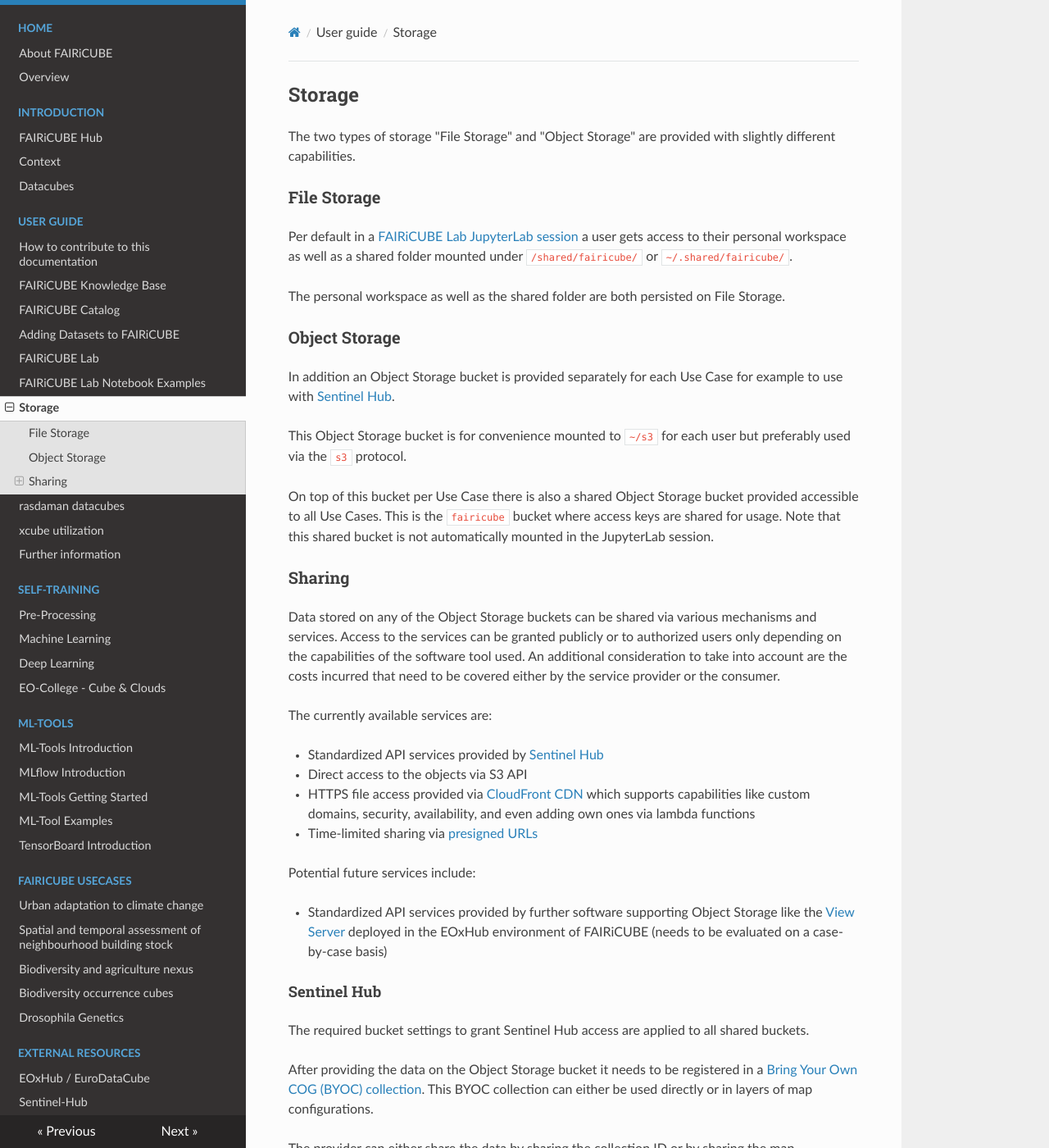
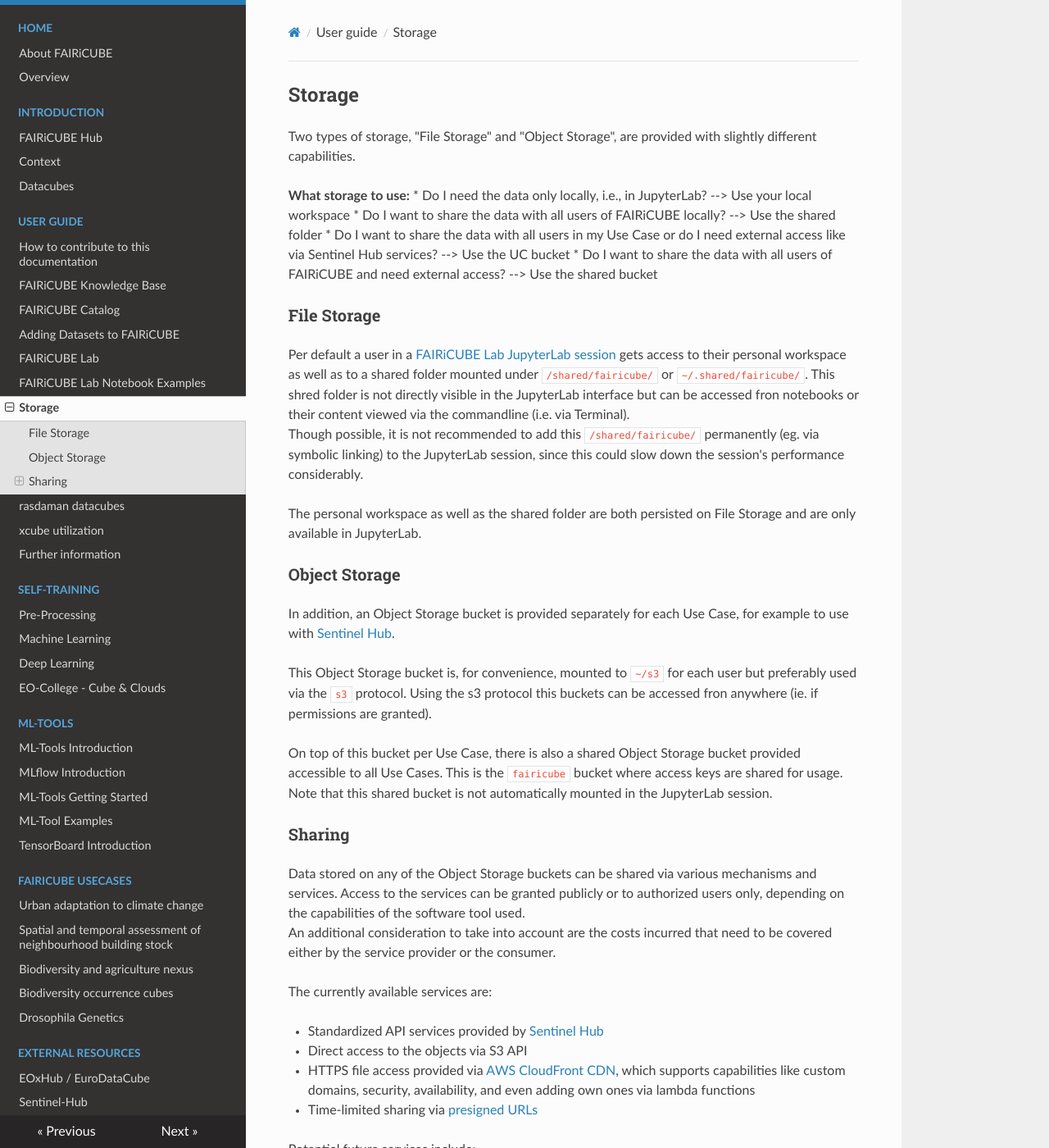
Before and after one commit to FAIRiCUBE/collaboration-platform, an MkDocs documentation site: the page built from docs/guide/storage.md, in a window 1280 px wide and 1400 px high. Shown: the whole window at 82% size. Built offline with MkDocs 1.6.1, drawn with Linux system fonts in a browser that asks for light colours; nearby versions of some CDN libraries; some of the changed text lies outside the part shown.

Commit message:
Update storage.md
adding additional explanations about storage usage and access

```diff
--- a/docs/guide/storage.md
+++ b/docs/guide/storage.md
@@ -1,56 +1,67 @@
 # Storage
 
-The two types of storage "File Storage" and "Object Storage" are provided with slightly different capabilities.
+Two types of storage, "File Storage" and "Object Storage", are provided with slightly different capabilities.
+
+**What storage to use:**
+* Do I need the data only locally, i.e., in JupyterLab? --> Use your local workspace
+* Do I want to share the data with all users of FAIRiCUBE locally? --> Use the shared folder
+* Do I want to share the data with all users in my Use Case or do I need external access like via Sentinel Hub services? --> Use the UC bucket
+* Do I want to share the data with all users of FAIRiCUBE and need external access? --> Use the shared bucket
 
 ## File Storage
 
-Per default in a [FAIRiCUBE Lab JupyterLab session](jupyterlab.md) a user gets access to their personal workspace as well as a shared folder mounted under `/shared/fairicube/` or `~/.shared/fairicube/`.
+Per default a user in a [FAIRiCUBE Lab JupyterLab session](jupyterlab.md) gets access to their personal workspace as well as to a shared folder mounted under `/shared/fairicube/` or `~/.shared/fairicube/`. This shred folder is not directly visible in the JupyterLab interface but can be accessed fron notebooks or their content viewed via the commandline (i.e. via Terminal). <br>
+Though possible, it is not recommended to add this `/shared/fairicube/` permanently (eg. via symbolic linking) to the JupyterLab session, since this could slow down the session's performance considerably.
 
-The personal workspace as well as the shared folder are both persisted on File Storage.
+The personal workspace as well as the shared folder are both persisted on File Storage and are only available in JupyterLab.
 
 ## Object Storage
 
-In addition an Object Storage bucket is provided separately for each Use Case for example to use with [Sentinel Hub](../external_resource/sentinelhub_access.md).
+In addition, an Object Storage bucket is provided separately for each Use Case, for example to use with [Sentinel Hub](../external_resource/sentinelhub_access.md).
 
-This Object Storage bucket is for convenience mounted to `~/s3` for each user but preferably used via the `s3` protocol.
+This Object Storage bucket is, for convenience, mounted to `~/s3` for each user but preferably used via the `s3` protocol. Using the s3 protocol this buckets can be accessed fron anywhere (ie. if permissions are granted).
 
-On top of this bucket per Use Case there is also a shared Object Storage bucket provided accessible to all Use Cases. This is the `fairicube` bucket where access keys are shared for usage. Note that this shared bucket is not automatically mounted in the JupyterLab session.
+On top of this bucket per Use Case, there is also a shared Object Storage bucket provided accessible to all Use Cases. This is the `fairicube` bucket where access keys are shared for usage.<br>
+Note that this shared bucket is not automatically mounted in the JupyterLab session.
 
 ## Sharing
 
-Data stored on any of the Object Storage buckets can be shared via various mechanisms and services. Access to the services can be granted publicly or to authorized users only depending on the capabilities of the software tool used. An additional consideration to take into account are the costs incurred that need to be covered either by the service provider or the consumer.
+Data stored on any of the Object Storage buckets can be shared via various mechanisms and services. Access to the services can be granted publicly or to authorized users only, depending on the capabilities of the software tool used.<br>
+An additional consideration to take into account are the costs incurred that need to be covered either by the service provider or the consumer.
 
 The currently available services are:
 
 * Standardized API services provided by [Sentinel Hub](../external_resource/sentinelhub_access.md)
 * Direct access to the objects via S3 API
-* HTTPS file access provided via [CloudFront CDN](https://aws.amazon.com/cloudfront/) which supports capabilities like custom domains, security, availability, and even adding own ones via lambda functions
+* HTTPS file access provided via [AWS CloudFront CDN](https://aws.amazon.com/cloudfront/), which supports capabilities like custom domains, security, availability, and even adding own ones via lambda functions
 * Time-limited sharing via [presigned URLs](https://docs.aws.amazon.com/AmazonS3/latest/userguide/using-presigned-url.html)
 
 Potential future services include:
 
-* Standardized API services provided by further software supporting Object Storage like the [View Server](https://gitlab.eox.at/vs/vs) deployed in the EOxHub environment of FAIRiCUBE (needs to be evaluated on a case-by-case basis)
+* Standardized API services provided by further software supporting Object Storage, like the [View Server](https://gitlab.eox.at/vs/vs) deployed in the EOxHub environment of FAIRiCUBE (needs to be evaluated on a case-by-case basis).
 
 ### Sentinel Hub
 
-The required bucket settings to grant Sentinel Hub access are applied to all shared buckets.
+The required bucket settings, to grant Sentinel Hub access, are applied to all shared buckets.
 
-After providing the data on the Object Storage bucket it needs to be registered in a [Bring Your Own COG (BYOC) collection](https://docs.sentinel-hub.com/api/latest/api/byoc/). This BYOC collection can either be used directly or in layers of map configurations.
-
+After providing data to an Object Storage bucket it needs to be registered in a [Bring Your Own COG (BYOC) collection](https://docs.sentinel-hub.com/api/latest/api/byoc/). This BYOC collection can either be used directly or in layers of map configurations.<br>
 The provider can either share the data by sharing the collection ID or by sharing the map configuration ID. The map configuration ID is typically shared as OGC service capabilities like a WMS layer.
 
-Important to consider is who is paying for the services. The data provider always needs an SH subscription and in case of sharing the map configuration request count towards the data provider's processing units. The BYOC collection ID can only be used via an SH subscription and thus usage counts towards the processing units of the data consumer.
+It is important to consider who is paying for the services. <br>
+The data provider always needs an Sentinel Hub (SH) subscription and in case of sharing the map configuration, requests count towards the data provider's processing units.<br>
+The BYOC collection ID can only be used via an SH subscription and thus the usage counts towards the processing units of the data consumer.
 
 ### S3 API
 
-Direct access to a bucket or objects can be granted either to [individual users or publicly](https://docs.aws.amazon.com/AmazonS3/latest/userguide/access-policy-language-overview.html. An interesting configuration option in this case is the so-called [*Requester Pays* option](https://docs.aws.amazon.com/AmazonS3/latest/userguide/RequesterPaysBuckets.html). If this option is enabled the data consumer needs to use an AWS account which has to cover the incurred costs.
+Direct access to a bucket or objects can be granted either to [individual users or publicly](https://docs.aws.amazon.com/AmazonS3/latest/userguide/access-policy-language-overview.html). An interesting configuration option in this case is the so-called [*Requester Pays* option](https://docs.aws.amazon.com/AmazonS3/latest/userguide/RequesterPaysBuckets.html). If this option is enabled the data consumer needs to use an AWS account which has to cover the incurred costs.
 
-Public buckets should be used with caution as they easily incur considerable [costs](https://aws.amazon.com/s3/pricing/). The cost elements are data transfer (~0,09€/GB) and number of requests (~0,0004€/1.000 requests) in addition to storage costs (~0,022€/GB/month).
+Public buckets should be used with caution as they easily incur considerable [costs](https://aws.amazon.com/s3/pricing/). The cost elements are data transfer (~0,09€/GB) and number of requests (~0,0004€/1.000 requests) in addition to storage costs (~0,022€/GB/month).<br>
+(PS:  Keep in mind that eg. for maps each map-tile shown needs a single request).
 
-### CloudFront CDN
+### AWS CloudFront CDN
 
-Buckets can be easily configured as origin for the [CloudFront CDN](https://aws.amazon.com/cloudfront/) which adds quite a number of standard CDN configuration capabilities to direct file access to a bucket. Also for high bandwidth buckets it should be noted that data transfer via CloudFront is generally cheaper compared to direct bucket access.
+Buckets can be easily configured as origin for the [AWS CloudFront CDN](https://aws.amazon.com/cloudfront/), which adds quite a number of standard CDN configuration capabilities, for direct file access, to a bucket. Also for high bandwidth buckets it should be noted that data transfer via CloudFront is generally cheaper compared to direct bucket access.
 
 ### Presigned URLs
 
-[Presigned URLs](https://docs.aws.amazon.com/AmazonS3/latest/userguide/using-presigned-url.html) are ideal for time-limited sharing. Note that costs are still incurred with using presigned URLs.
+[Presigned URLs](https://docs.aws.amazon.com/AmazonS3/latest/userguide/using-presigned-url.html) are ideal for time-limited sharing. However, note that costs are still incurred with using presigned URLs.
```
